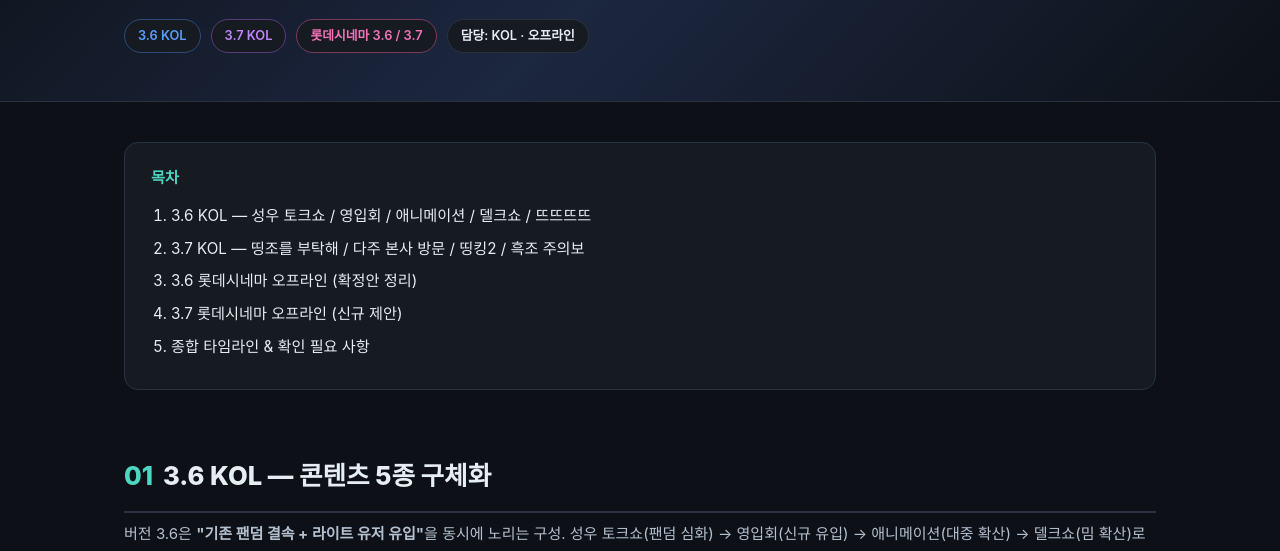
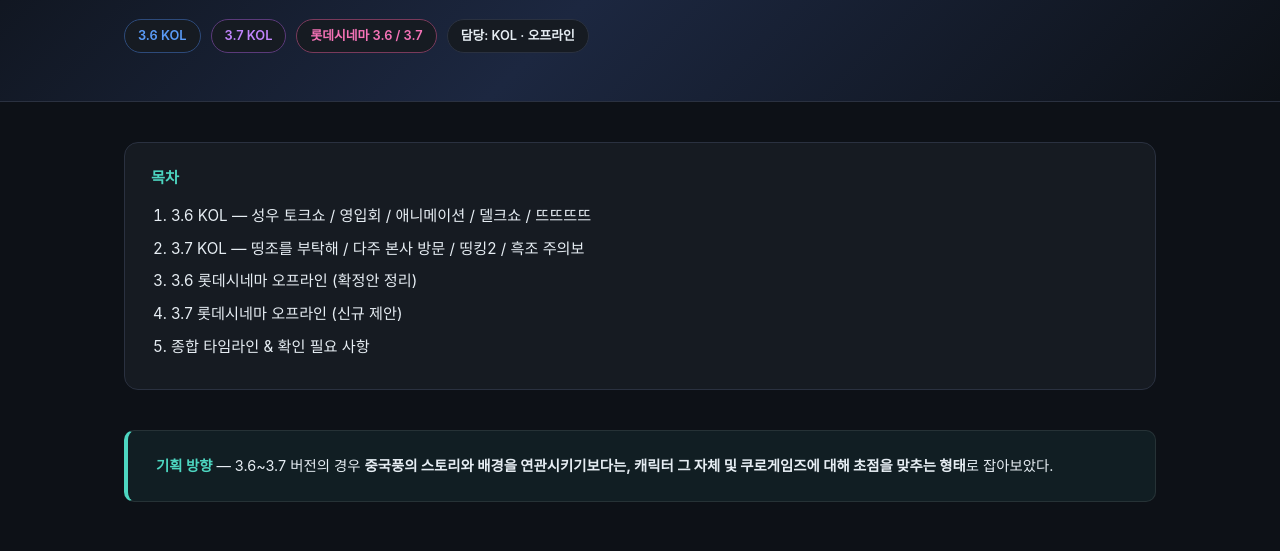
Before and after one commit to krksw96/myungjo-3637-plan, a plain HTML site: page index.html in a window 1280 px wide. Shown: the part 208-759 px from the top of the page. Drawn offline with Linux system fonts and the light colour scheme.

Commit message:
머릿글에 기획 방향 추가 (캐릭터·쿠로게임즈 중심)

```diff
--- a/index.html
+++ b/index.html
@@ -145,6 +145,12 @@ li{margin-bottom:5px}
     <li><a href="#s4">3.7 롯데시네마 오프라인 (신규 제안)</a></li>
     <li><a href="#s5">종합 타임라인 &amp; 확인 필요 사항</a></li>
   </ol>
+</div>
+
+<div class="callout blue" style="margin:40px 0 60px;padding:22px 28px;line-height:1.78;word-break:keep-all;border:1px solid rgba(255,255,255,.09);border-left:4px solid var(--accent);border-radius:10px;background:rgba(77,214,193,.07)">
+  <b style="color:var(--accent)">기획 방향</b> &mdash; 3.6~3.7 버전의 경우
+  <b>중국풍의 스토리와 배경을 연관시키기보다는,
+  캐릭터 그 자체 및 쿠로게임즈에 대해 초점을 맞추는 형태</b>로 잡아보았다.
 </div>
 
 <h2 class="sec" id="s1" id="s1"><span class="num">01</span>3.6 KOL &mdash; 콘텐츠 5종 구체화</h2>
```
